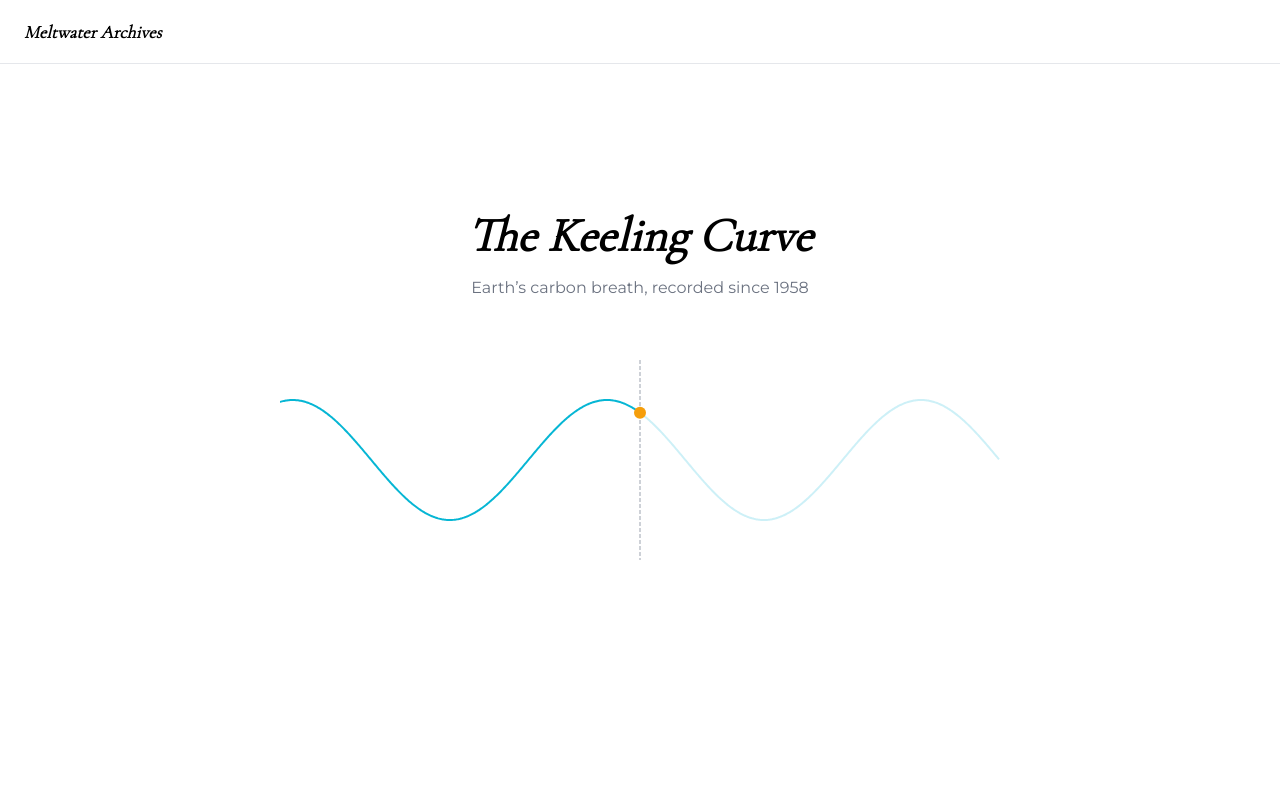
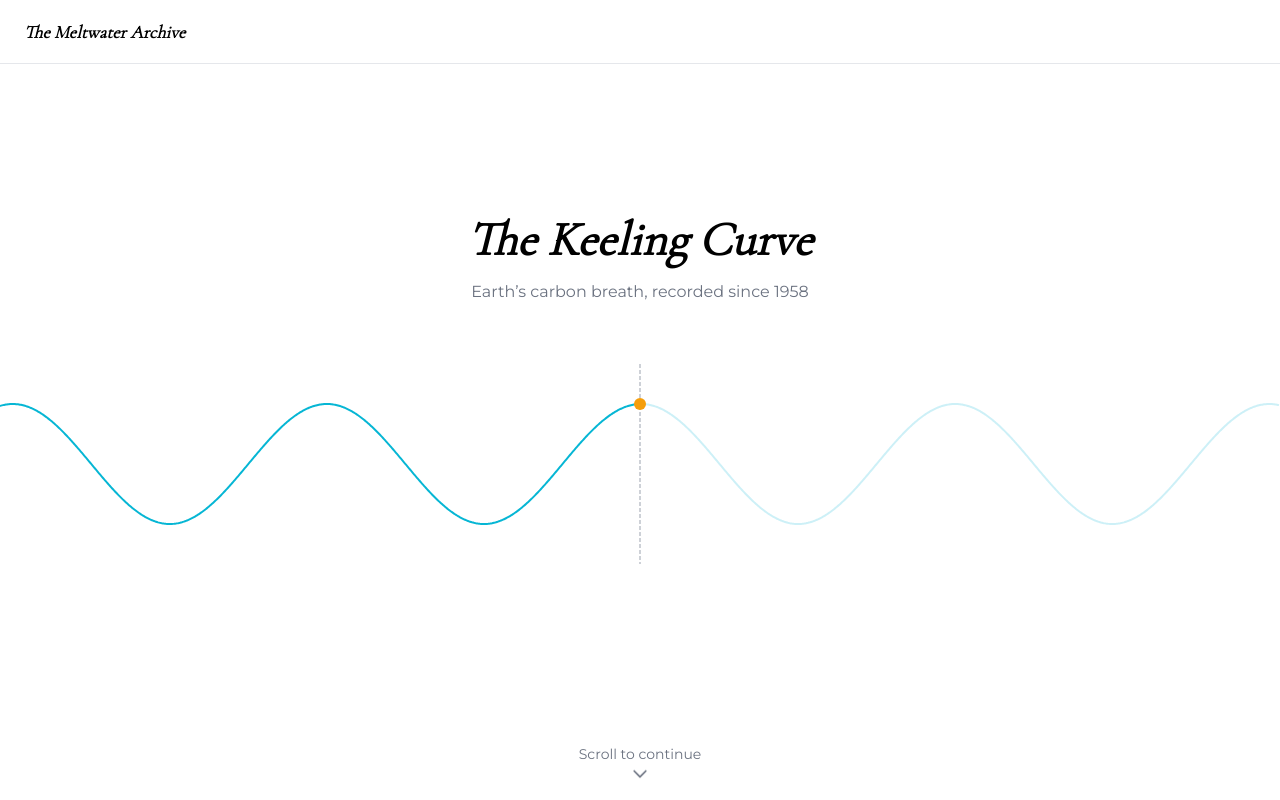
Before and after one commit to joypauls/climate-stories, a Next.js app: page /stories/keeling-curve in a window 1280 px wide. Shown: the top 800 px of the page. Built offline with nearby package versions, Linux system fonts and the light colour scheme.

Commit message:
starting to split out sections

```diff
--- a/src/app/components/Nav.tsx
+++ b/src/app/components/Nav.tsx
@@ -10,7 +10,7 @@ export default function Nav() {
     <nav className="fixed top-0 left-0 w-full h-16 bg-white/70 backdrop-blur-sm border-b border-gray-200 z-50">
       <div className="h-full flex items-center px-6 font-bold text-lg">
         <a href="/" className="text-lg font-garamond italic">
-          Meltwater Archives
+          The Meltwater Archive
         </a>
       </div>
     </nav>
--- /dev/null
+++ b/src/app/components/ScrollIndicator.tsx
@@ -0,0 +1,25 @@
+"use client";
+
+import { motion, AnimatePresence } from "framer-motion";
+
+export default function ScrollIndicator({ show }: { show: boolean }) {
+  return (
+    <motion.div
+      className="flex flex-col items-center text-gray-500"
+      initial={false}
+      animate={{ opacity: show ? 1 : 0 }}
+      transition={{ duration: 0.4 }}
+    >
+      <span className="text-sm">Scroll to continue</span>
+      <svg
+        className="w-5 h-5 mt-1 animate-bounce"
+        fill="none"
+        stroke="currentColor"
+        strokeWidth={2}
+        viewBox="0 0 24 24"
+      >
+        <path strokeLinecap="round" strokeLinejoin="round" d="M19 9l-7 7-7-7" />
+      </svg>
+    </motion.div>
+  );
+}
--- a/src/app/components/StoryLayout.tsx
+++ b/src/app/components/StoryLayout.tsx
@@ -12,7 +12,7 @@ export default function StoryLayout({ children }: Props) {
   return (
     <>
       <Nav />
-      <main className="prose prose-lg max-w-3xl mx-auto px-6">
+      <main className="prose prose-lg">
         {/* <h1 className="text-3xl md:text-5xl mb-3 font-bold font-garamond italic">
           {title}
         </h1>
--- a/src/app/page.tsx
+++ b/src/app/page.tsx
@@ -56,7 +56,7 @@ export default function HomePage() {
           >
             {/* <h1 className="text-4xl md:text-6xl mb-4 font-thin font-garamond"> */}
             <h1 className="text-4xl md:text-6xl mb-2 font-bold font-garamond italic">
-              Climate Stories
+              Meltwater Archives
             </h1>
             <p className="mb-4 font-light">
               Data-driven stories from a changing planet.
--- a/src/app/stories/keeling-curve/BreathingSine.tsx
+++ b/src/app/stories/keeling-curve/BreathingSine.tsx
@@ -184,7 +184,7 @@ export default function BreathingSine() {
 
   return (
     <div ref={containerRef} className="w-full bg-white">
-      <svg ref={svgRef} className="w-full h-48 sm:h-56 md:h-64" />
+      <svg ref={svgRef} className="w-full sm:h-56 md:h-64" />
     </div>
   );
 }
--- /dev/null
+++ b/src/app/stories/keeling-curve/IntroSection.tsx
@@ -0,0 +1,33 @@
+"use client";
+
+import { useInView } from "react-intersection-observer";
+
+import ScrollIndicator from "@/app/components/ScrollIndicator";
+import BreathingSine from "@/app/stories/keeling-curve/BreathingSine";
+
+export default function IntroSection() {
+  const { ref, inView } = useInView({
+    threshold: 0.6, // show until 60% of section scrolled past
+    triggerOnce: false,
+  });
+
+  return (
+    <section
+      ref={ref}
+      className="min-h-screen flex flex-col justify-center items-center"
+    >
+      <div className="w-full flex-1 flex flex-col justify-center items-center pt-16">
+        <h1 className="text-3xl md:text-5xl mb-4 font-bold font-garamond italic">
+          The Keeling Curve
+        </h1>
+        <p className="text-gray-500 mb-8">
+          Earth’s carbon breath, recorded since 1958
+        </p>
+        <BreathingSine />
+      </div>
+      <div className="mb-6 h-8">
+        <ScrollIndicator show={inView} />
+      </div>
+    </section>
+  );
+}
--- a/src/app/stories/keeling-curve/page.tsx
+++ b/src/app/stories/keeling-curve/page.tsx
@@ -1,10 +1,12 @@
 "use client";
+
+import { motion } from "framer-motion";
 
 import StoryLayout from "@/app/components/StoryLayout";
 import BreathingSine from "@/app/stories/keeling-curve/BreathingSine";
 import FadeInOnScroll from "@/app/components/FadeInOnScroll";
 import KeelingCurveReveal from "@/app/stories/keeling-curve/KeelingCurveReveal";
-import { motion } from "framer-motion";
+import IntroSection from "@/app/stories/keeling-curve/IntroSection";
 
 export default function KeelingCurvePage() {
   return (
@@ -12,15 +14,7 @@ export default function KeelingCurvePage() {
     // title="The Keeling Curve"
     // subtitle="Earth’s carbon breath, recorded since 1958"
     >
-      <section className="h-screen flex flex-col justify-center items-center py-24">
-        <h1 className="text-3xl md:text-5xl mb-4 font-bold font-garamond italic">
-          The Keeling Curve
-        </h1>
-        <p className="text-gray-500 mb-8">
-          Earth’s carbon breath, recorded since 1958
-        </p>
-        <BreathingSine />
-      </section>
+      <IntroSection />
 
       <FadeInOnScroll>
         <section className="min-h-[70vh] flex flex-col justify-center items-center py-24">
```
